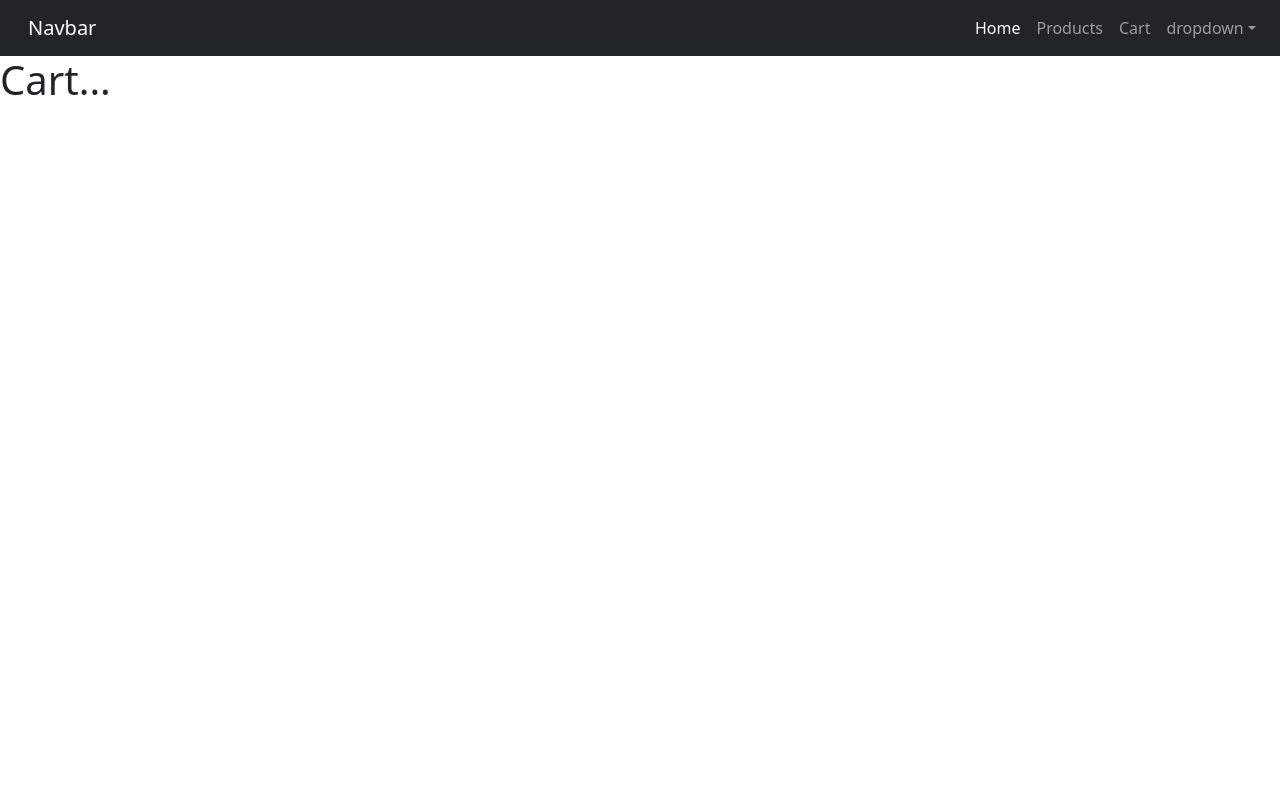
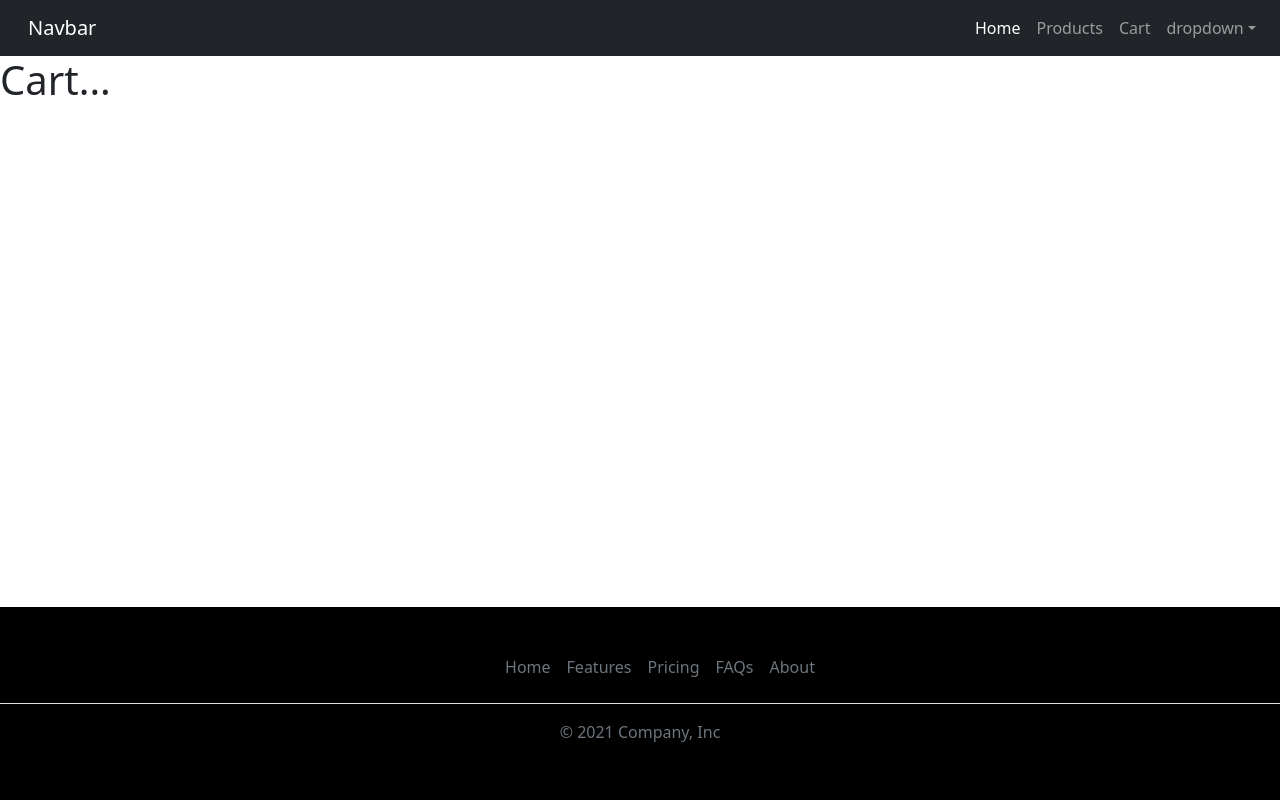
Before and after one commit to Dishatimbadiya/Ecommerce_website, a Django app: page /cart in a window 1280 px wide. Run offline with Django 5.2, Linux system fonts and the light colour scheme; some libraries are stand-ins or nearby versions.

Commit message:
footer added

```diff
--- a/Ecommerce/Templates/cart.html
+++ b/Ecommerce/Templates/cart.html
@@ -1,5 +1,3 @@
 {% include 'helper/header.html' %}
 <h1> Cart...</h1>
-</body>
-
-</html>
+{% include 'helper/footer.html' %}
--- /dev/null
+++ b/Ecommerce/Templates/helper/footer.html
@@ -0,0 +1,14 @@
+<div class="footer">
+    <footer class="py-3 my-4">
+        <ul class="nav justify-content-center border-bottom pb-3 mb-3">
+            <li class="nav-item"><a href="#" class="nav-link px-2 text-muted">Home</a></li>
+            <li class="nav-item"><a href="#" class="nav-link px-2 text-muted">Features</a></li>
+            <li class="nav-item"><a href="#" class="nav-link px-2 text-muted">Pricing</a></li>
+            <li class="nav-item"><a href="#" class="nav-link px-2 text-muted">FAQs</a></li>
+            <li class="nav-item"><a href="#" class="nav-link px-2 text-muted">About</a></li>
+        </ul>
+        <p class="text-center text-muted">&copy; 2021 Company, Inc</p>
+    </footer>
+</div>
+</body>
+</html>
--- a/Ecommerce/Templates/helper/header.html
+++ b/Ecommerce/Templates/helper/header.html
@@ -2,10 +2,12 @@
 <html lang="en">
 
 <head>
+    {% load static %}
     <meta charset="utf-8">
     <meta name="viewport" content="width=device-width, initial-scale=1">
     <link rel="stylesheet" href="https://cdn.jsdelivr.net/npm/bootstrap@5.0.2/dist/css/bootstrap.rtl.min.css"
         integrity="sha384-gXt9imSW0VcJVHezoNQsP+TNrjYXoGcrqBZJpry9zJt8PCQjobwmhMGaDHTASo9N" crossorigin="anonymous">
+    <link rel="stylesheet" href="{% static 'main.css' %}">
     <script src="https://cdn.jsdelivr.net/npm/bootstrap@5.0.2/dist/js/bootstrap.bundle.min.js"
         integrity="sha384-MrcW6ZMFYlzcLA8Nl+NtUVF0sA7MsXsP1UyJoMp4YLEuNSfAP+JcXn/tWtIaxVXM"
         crossorigin="anonymous"></script>
--- /dev/null
+++ b/Ecommerce/static/main.css
@@ -0,0 +1,10 @@
+.footer
+{
+    position: fixed;
+    left: 0;
+    bottom: 0;
+    width: 100%;
+    background-color: rgb(0, 0, 0);
+    color: white;
+    text-align: center;
+}
--- a/mypro/settings.py
+++ b/mypro/settings.py
@@ -10,6 +10,7 @@ For the full list of settings and their values, see
 https://docs.djangoproject.com/en/5.0/ref/settings/
 """
 
+import os
 from pathlib import Path
 
 # Build paths inside the project like this: BASE_DIR / 'subdir'.
@@ -73,6 +74,11 @@ TEMPLATES = [
     },
 ]
 
+STATIC_URL = '/static/'
+STATICFILES_DIRS = [
+    os.path.join(BASE_DIR, 'static'),
+]
+
 WSGI_APPLICATION = 'mypro.wsgi.application'
 
 
```
Also changed, not shown: static/main.css (deleted), 4 other files.
